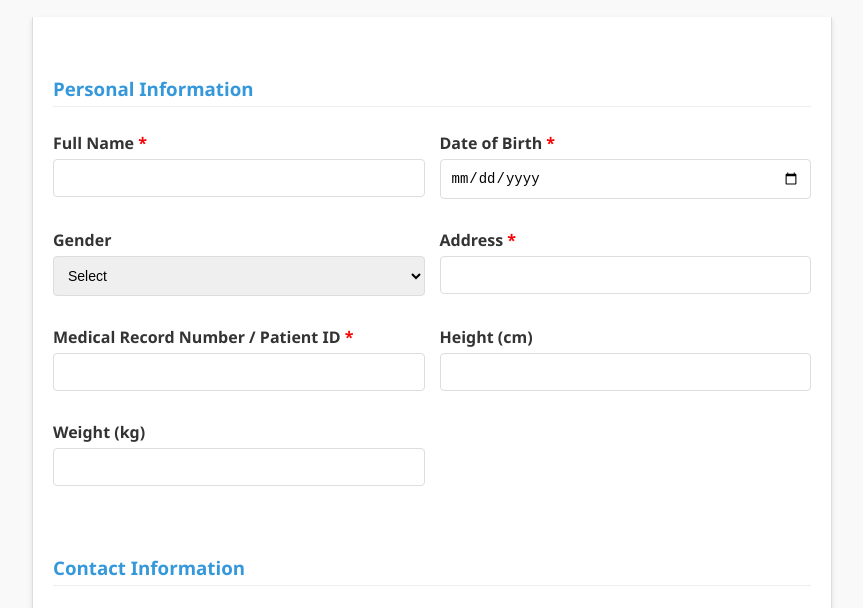
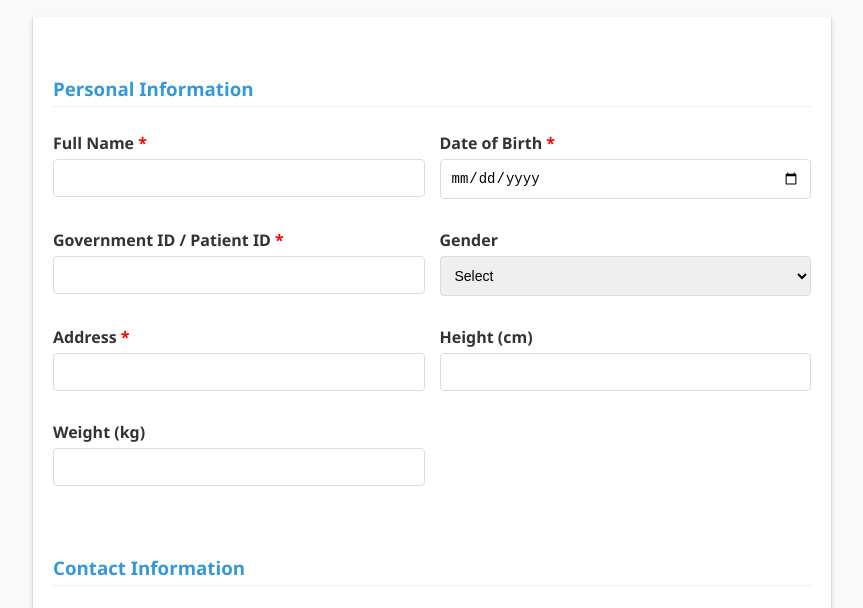
Before and after one commit to mavehaven/lumeno, a plain HTML site: page mediscan.html in a window 1280 px wide. Shown: the part 157-765 px from the top of the page, without its empty margins (208-1071 px from the left). Drawn offline with nearby package versions, Linux system fonts and the light colour scheme; a script that the page names is missing.

Commit message:
Update mediscan.html

```diff
--- a/mediscan.html
+++ b/mediscan.html
@@ -273,6 +273,12 @@
         <label for="dob" class="required">Date of Birth</label>
         <input id="dob" type="date" required>
       </div>
+
+      <div class="form-group">
+        <label for="patientId" class="required">Government ID / Patient ID</label>
+        <input id="patientId" type="text" required>
+      </div>
+
       <div class="form-group">
         <label for="gender">Gender</label>
         <select id="gender">
@@ -285,11 +291,6 @@
       <div class="form-group">
         <label for="address" class="required">Address</label>
         <input id="address" type="text" required>
-      </div>
-
-      <div class="form-group">
-        <label for="patientId" class="required">Medical Record Number / Patient ID</label>
-        <input id="patientId" type="text" required>
       </div>
 
       <div class="form-group">
```
